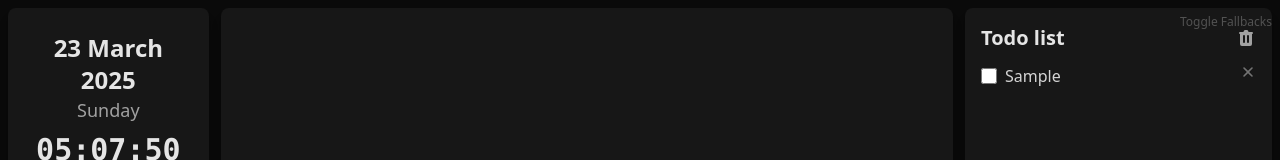
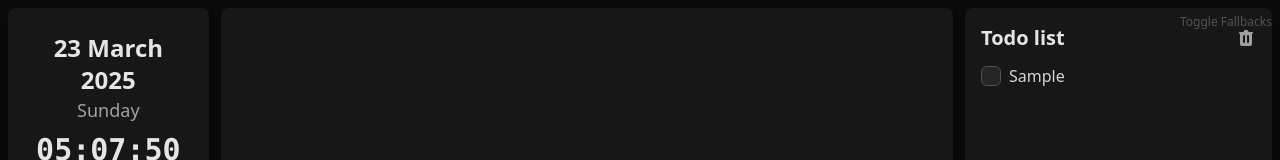
Before and after one commit to GeorgiZhelev/age-extension, a React (Vite) app: page / in a window 1280 px wide. Both pictures are taken after typing "Sample" into the empty fields and a click on the button "Add". Shown: the top 160 px of the page. Built offline with nearby package versions, Linux system fonts and the light colour scheme.

Commit message:
improve checkbox UI

```diff
--- a/src/components/TodoList.tsx
+++ b/src/components/TodoList.tsx
@@ -140,19 +140,34 @@ const TodoList: React.FC = () => {
 
       <ul className="space-y-1 mb-3 flex-grow overflow-y-auto font-sans min-h-0">
         {todos.map(todo => (
-          <li key={todo.id} className="flex items-start gap-2">
-            <input
-              type="checkbox"
-              checked={todo.completed}
-              onChange={() => toggleTodo(todo.id)}
-              className="h-4 w-4 mt-1 rounded border-gray-600 text-blue-600 focus:ring-blue-500 flex-shrink-0"
-            />
-            <span className={`text-neutral-300 ${todo.completed ? 'line-through text-neutral-500' : ''}`}>
+          <li key={todo.id} className="flex items-start gap-2 group">
+            <div className="relative flex-shrink-0">
+              <input
+                type="checkbox"
+                checked={todo.completed}
+                onChange={() => toggleTodo(todo.id)}
+                className="peer sr-only" // Hide default checkbox but keep functionality
+              />
+              <div
+                className="h-5 w-5 mt-0.5 rounded-md border border-neutral-600 bg-neutral-800 flex items-center justify-center
+                          cursor-pointer transition-all duration-150 hover:border-blue-500
+                          peer-checked:bg-blue-600 peer-checked:border-blue-600 peer-focus:ring-2 peer-focus:ring-blue-500 peer-focus:ring-opacity-50"
+                onClick={() => toggleTodo(todo.id)}
+              >
+                {todo.completed && (
+                  <svg xmlns="http://www.w3.org/2000/svg" className="h-3.5 w-3.5 text-white" viewBox="0 0 20 20" fill="currentColor">
+                    <path fillRule="evenodd" d="M16.707 5.293a1 1 0 010 1.414l-8 8a1 1 0 01-1.414 0l-4-4a1 1 0 011.414-1.414L8 12.586l7.293-7.293a1 1 0 011.414 0z" clipRule="evenodd" />
+                  </svg>
+                )}
+              </div>
+            </div>
+            <span className={`text-neutral-300 transition-all duration-200 ${todo.completed ? 'line-through text-neutral-500' : ''}`}>
               {todo.text}
             </span>
+
             <button
               onClick={() => deleteTodo(todo.id)}
-              className="ml-auto text-neutral-500 hover:text-red-500 flex-shrink-0"
+              className="ml-auto text-neutral-500 hover:text-red-500 flex-shrink-0 opacity-0 group-hover:opacity-100 transition-opacity duration-200"
             >
               <svg xmlns="http://www.w3.org/2000/svg" className="h-4 w-4" viewBox="0 0 20 20" fill="currentColor">
                 <path fillRule="evenodd" d="M4.293 4.293a1 1 0 011.414 0L10 8.586l4.293-4.293a1 1 0 111.414 1.414L11.414 10l4.293 4.293a1 1 0 01-1.414 1.414L10 11.414l-4.293 4.293a1 1 0 01-1.414-1.414L8.586 10 4.293 5.707a1 1 0 010-1.414z" clipRule="evenodd" />
```
